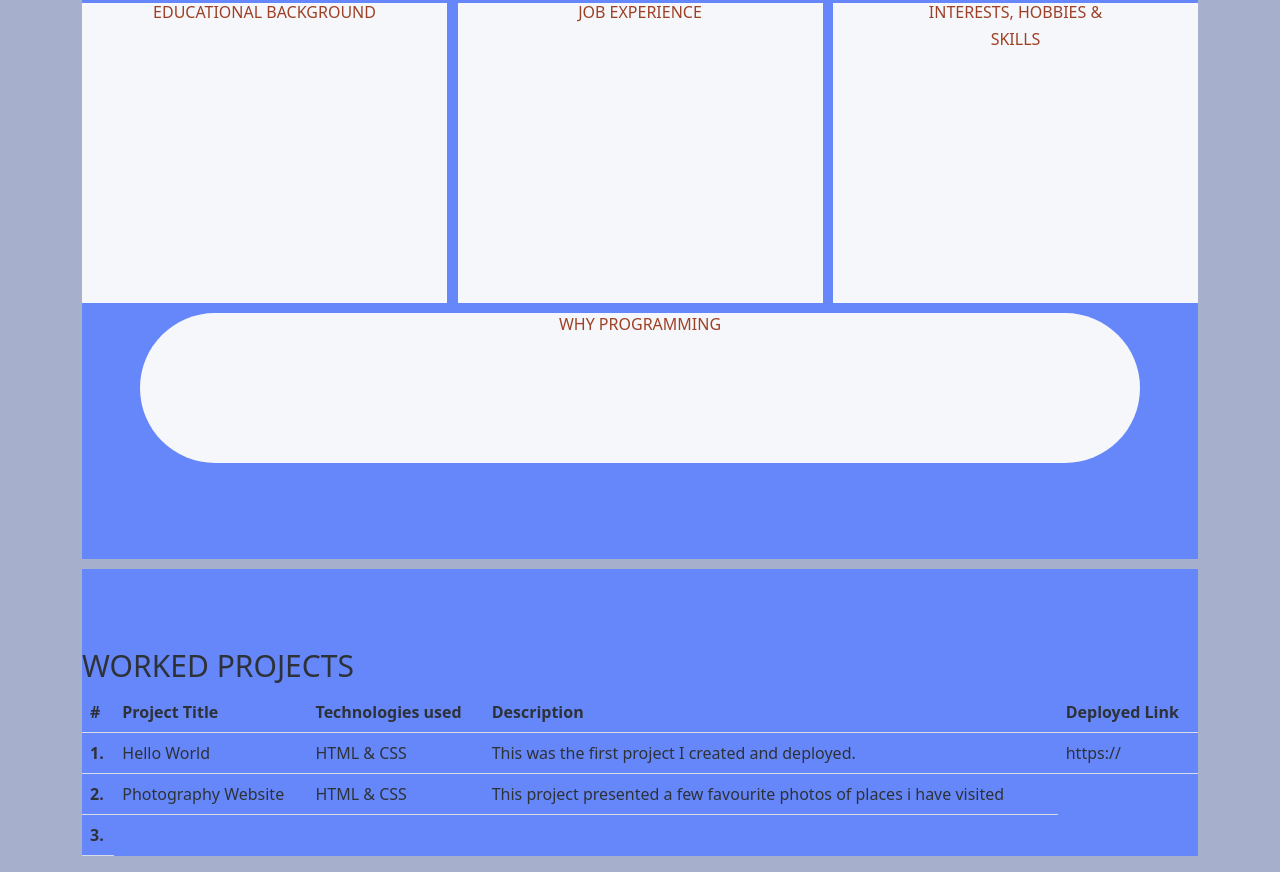
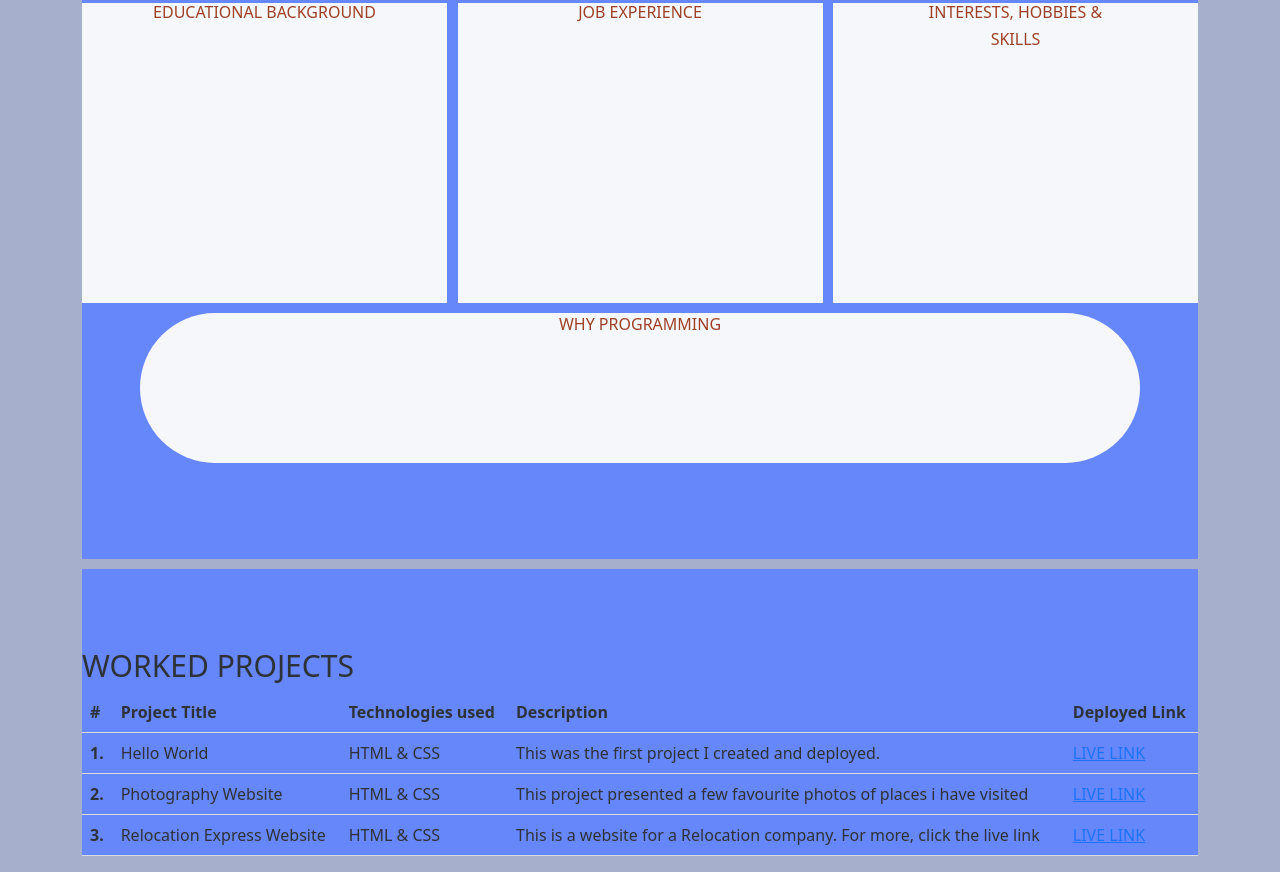
Before and after one commit to Kevson102/Portfolio-Landing-Page, a plain HTML site: page index.html in a window 1280 px wide. Shown: the part 243-1115 px from the top of the page. Drawn offline with Linux system fonts and the light colour scheme.

Commit message:
ADDS ALL THREE ENTRIES IN THE WORKED PROJECTS TABLE

```diff
--- a/index.html
+++ b/index.html
@@ -52,16 +52,21 @@
             <td>Hello World</td>
             <td>HTML & CSS</td>
             <td>This was the first project I created and deployed.</td>
-            <td>https://</td>
+            <td><a href="">LIVE LINK</a></td>
           </tr>
           <tr>
             <td><strong>2.</strong></td>
             <td>Photography Website</td>
             <td>HTML & CSS</td>
             <td>This project presented a few favourite photos of places i have visited</td>
+            <td><a href="">LIVE LINK</a></td>
           </tr>
           <tr>
             <td><strong>3.</strong></td>
+            <td>Relocation Express Website</td>
+            <td>HTML & CSS</td>
+            <td>This is a website for a Relocation company. For more, click the live link</td>
+            <td><a href="">LIVE LINK</a></td>
           </tr>
         </table>
       </div>
```
